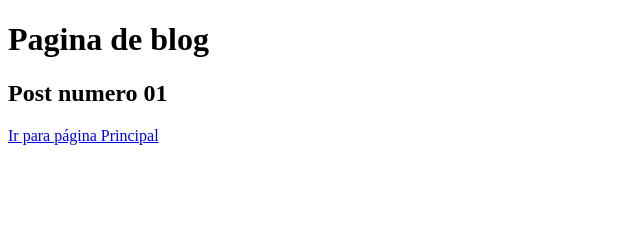
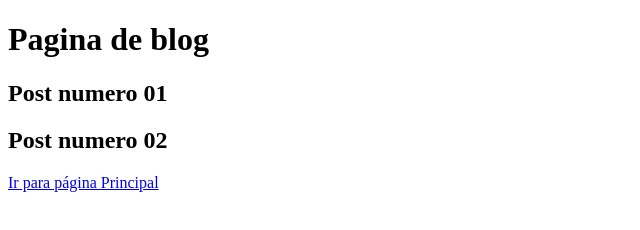
Before and after one commit to Roanda18/SiteDeVendas, a plain HTML site: page Blog.html in a window 1280 px wide. Shown: the whole page, without its empty margins (0-640 px from the left). Drawn offline with Linux system fonts and the light colour scheme.

Commit message:
Atualizacao pagina blog

```diff
--- a/Blog.html
+++ b/Blog.html
@@ -8,6 +8,7 @@
 <body>
     <h1>Pagina de blog</h1>
     <h2>Post numero 01</h2>
+    <h2>Post numero 02</h2>
     <a href="index.html">Ir para página Principal</a>
 </body>
 </html>
```
